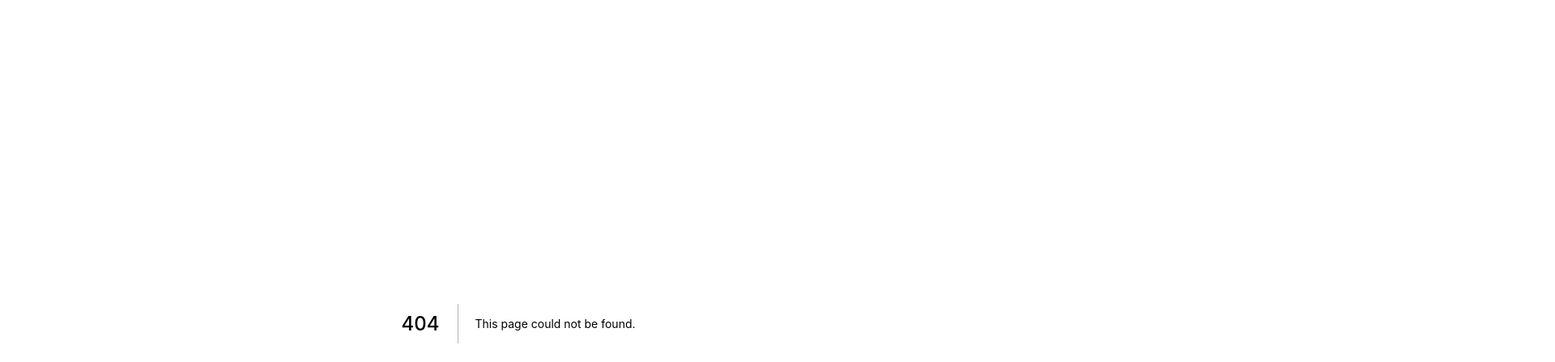
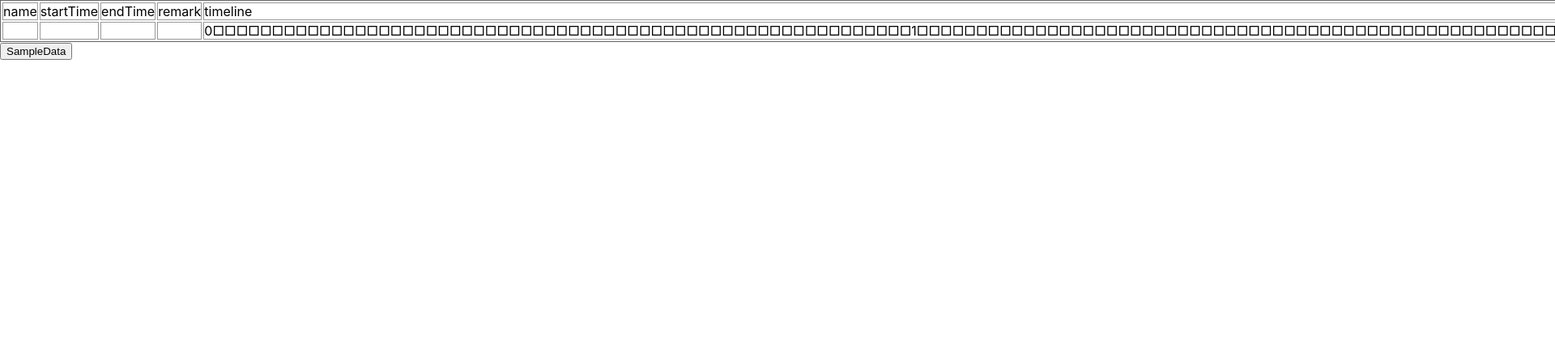
Before and after one commit to swfz/next-ts-sample, a Next.js app: page /schedule in a window 1280 px wide. Before the commit this address had no page. Shown: the top 448 px of the page at 81% size, 1920 px wide, since content can reach past the window. Built offline with nearby package versions, Linux system fonts and the light colour scheme.

Commit message:
feat: schedule

```diff
--- a/package.json
+++ b/package.json
@@ -9,6 +9,7 @@
     "lint": "next lint"
   },
   "dependencies": {
+    "dayjs": "^1.10.7",
     "next": "11.1.2",
     "react": "17.0.2",
     "react-dom": "17.0.2",
--- /dev/null
+++ b/pages/schedule/index.tsx
@@ -0,0 +1,125 @@
+import type { NextPage } from 'next'
+import { useState } from 'react'
+import { v4 as uuid } from 'uuid'
+import dayjs from 'dayjs';
+import isBetween from 'dayjs/plugin/isBetween';
+
+dayjs.extend(isBetween);
+
+interface Item {
+  id: string;
+  name: string;
+  startTime: string;
+  endTime: string;
+  remark: string;
+}
+type Column = 'name'|'startTime'|'endTime'|'remark';
+
+// timeline
+// デフォルトで24時間分
+// スタート時刻を入力の中から最善選べるようにする
+// 分単位の切り替え 5,10,30
+
+const Schedule: NextPage = () => {
+  const [items, setItems] = useState<Item[]>([]);
+  const columns: Column[] = ['name', 'startTime', 'endTime', 'remark'];
+  const times = [...Array(24 * 60)].map((_, i) => i);
+  const [startTime, setStartTime] = useState();
+
+  const addSampleData = () => {
+    setItems([
+      {
+        id: uuid(),
+        name: 'aaa',
+        startTime: '09:00',
+        endTime: '09:05',
+        remark: ''
+      },
+      {
+        id: uuid(),
+        name: 'bbb',
+        startTime: '10:00',
+        endTime: '10:05',
+        remark: ''
+      },
+    ])
+  }
+
+  const isBetween = (item: Item, time: number) => {
+    const [startHour, startMin] = item.startTime.split(':').map(s => parseInt(s));
+    const [endHour, endMin] = item.endTime.split(':').map(s => parseInt(s));
+    const start = dayjs().hour(startHour).minute(startMin);
+    const end = dayjs().hour(endHour).minute(endMin);
+
+    const hour = time / 60;
+    const min = time % 60;
+
+    const targetDay = dayjs().hour(hour).minute(min);
+
+    return targetDay.isBetween(start, end) ? "■" : "□";
+  }
+
+  const fixHandleInput = (targetItem: Item, column: Column) => {
+    return (event: any) => {
+      setItems((beforeItems) => {
+        const newItems = beforeItems.reduce((acc: Item[], i: Item) => {
+          const newItem = i.id === targetItem.id ? {...i, [column]: event?.target?.value} : i;
+
+          return [...acc, newItem]
+        }, []);
+
+        return newItems;
+      })
+    }
+  }
+
+  return (
+    <>
+      <table>
+        <thead>
+          <tr>
+            {columns.map(column => {
+              return <td key={column}>{column}</td>
+            })}
+            <td>timeline</td>
+          </tr>
+          <tr>
+            {columns.map(column => {
+              return <td key={column}></td>
+            })}
+            <td>
+              {times.map(t => {
+                if(t % 60 === 0){
+                  return t/60
+                }
+                else {
+                  return '□';
+                }
+              })}
+            </td>
+          </tr>
+        </thead>
+        <tbody>
+          {items.map(item => {
+            return (
+              <tr key={item.id}>
+                {columns.map(column => {
+                  return <td className={column} key={column}><input key={column} type="text" onChange={fixHandleInput(item,column)} value={item[column]} /></td>
+                })}
+                <td className="timeline">
+                  {times.map(t => {
+                    return <span key={t} className="block">{isBetween(item, t)}</span>
+                  })}
+                </td>
+              </tr>
+            )
+          })}
+        </tbody>
+      </table>
+      <button onClick={addSampleData}>SampleData</button>
+    </>
+  )
+}
+
+
+export default Schedule
--- a/styles/globals.css
+++ b/styles/globals.css
@@ -18,3 +18,47 @@ a {
 .hide {
   display: none;
 }
+
+table {
+  border: #666 solid 1px;
+}
+
+td {
+  border: #999 solid 1px;
+  padding: 0px;
+  margin: 0px;
+}
+
+.block {
+  width: 10px;
+  display: inline-block;
+  background-color: #aaa;
+}
+
+.intime {
+  background-color: #aaa;
+}
+
+.empty {
+  background-color: #aaa;
+}
+
+.name {
+  position: sticky;
+  left: 0;
+  color: #fff;
+  background: #eee;
+  &:before{
+    content: "";
+    position: absolute;
+    top: -1px;
+    left: -1px;
+    width: 100%;
+    height: 100%;
+    border: 1px solid #ccc;
+  }
+}
+
+.timeline {
+  white-space: nowrap;
+}
--- a/tsconfig.json
+++ b/tsconfig.json
@@ -3,6 +3,7 @@
     "target": "es5",
     "lib": ["dom", "dom.iterable", "esnext"],
     "allowJs": true,
+    "allowSyntheticDefaultImports": true,
     "skipLibCheck": true,
     "strict": true,
     "forceConsistentCasingInFileNames": true,
```
Also changed, not shown: 1 other file (tests, documents, lock files or other folders).
